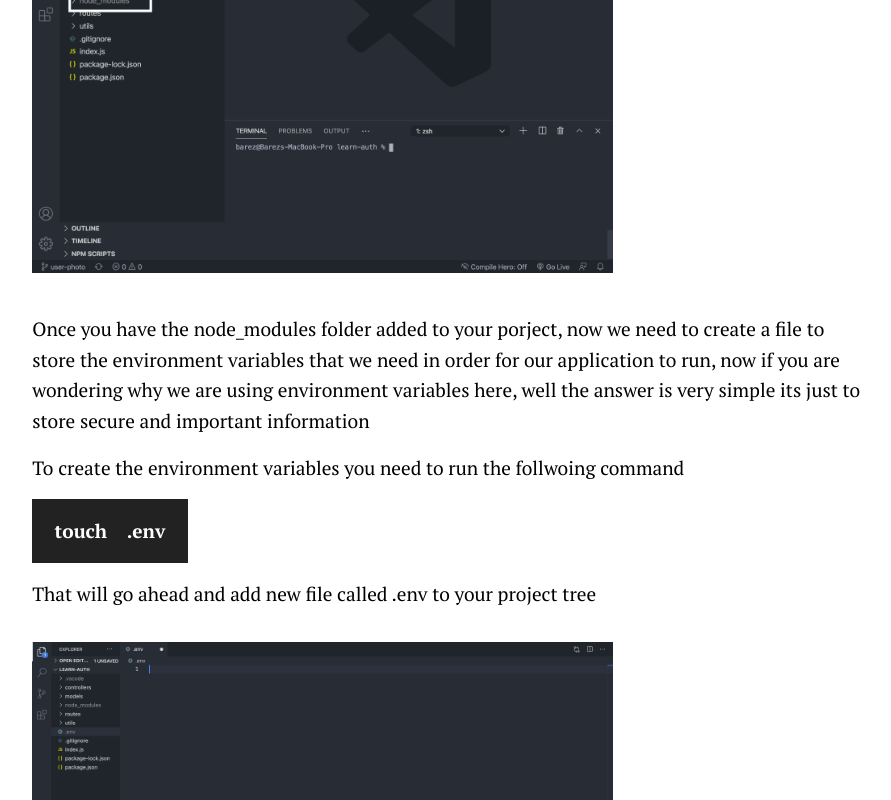
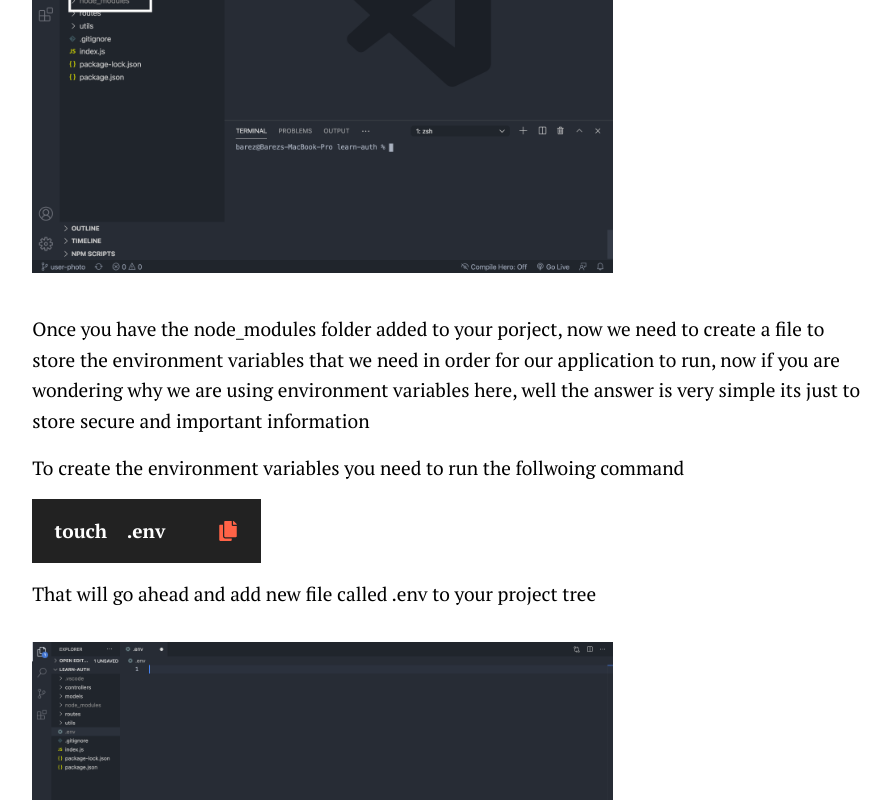
Before and after one commit to Abd-Alwahab/backend-api-auth-system-docs, a React (Create React App) app: page /docs in a window 1280 px wide. Shown: the part 1149-1949 px from the top of the page, without its empty margins (275-1166 px from the left). Built offline with nearby package versions, Linux system fonts and the light colour scheme.

Commit message:
working on click to copy

```diff
--- a/src/App.css
+++ b/src/App.css
@@ -484,6 +484,7 @@ tr:nth-child(all) {
 .textCopied-parent {
   width: fit-content;
   position: relative;
+  display: flex;
 }
 
 .textCopied {
@@ -525,3 +526,7 @@ tr:nth-child(all) {
   z-index: 99999;
   position: absolute;
 }
+
+.icon {
+  margin-left: 1.3rem;
+}
--- a/src/components/HighLightText.js
+++ b/src/components/HighLightText.js
@@ -1,6 +1,7 @@
 import React, { useState } from "react";
 import copy from "copy-to-clipboard";
 import { ToastContainer, toast } from "react-toastify";
+import { FaCopy } from "react-icons/fa";
 
 function HighLightText({ text, endpoint }) {
   const [isCopied, setIsCopied] = useState(false);
@@ -16,6 +17,7 @@ function HighLightText({ text, endpoint }) {
     >
       <span className="hilight">
         {text} <div className="empty_space"></div> {endpoint}
+        <FaCopy size={20} color="tomato" className="icon" />
       </span>
 
       <ToastContainer />
--- a/src/components/Installation.js
+++ b/src/components/Installation.js
@@ -50,7 +50,7 @@ function Installation() {
           <p className="docs_desc">
             To create the environment variables you need to run the follwoing command{" "}
           </p>
-          <div className="hilight">touch .env</div>
+          <HighLightText text="touch .env" />
           <p className="docs_desc">
             That will go ahead and add new file called .env to your project tree{" "}
           </p>
--- a/src/components/updatePassword.js
+++ b/src/components/updatePassword.js
@@ -18,10 +18,6 @@ function updatePassword() {
         request to the following endpoint
       </p>
       <br />
-      {/* <span className="hilight m-m">
-        PATCH <div className="empty_space"></div>{" "}
-        http://localhost:3000/api/v1/users/updateMyPassword
-      </span> */}
 
       <HighLightText
         endpoint=" http://localhost:3000/api/v1/users/updateMyPassword"
```
Also changed, not shown: 1 other file (tests, documents, lock files or other folders).
